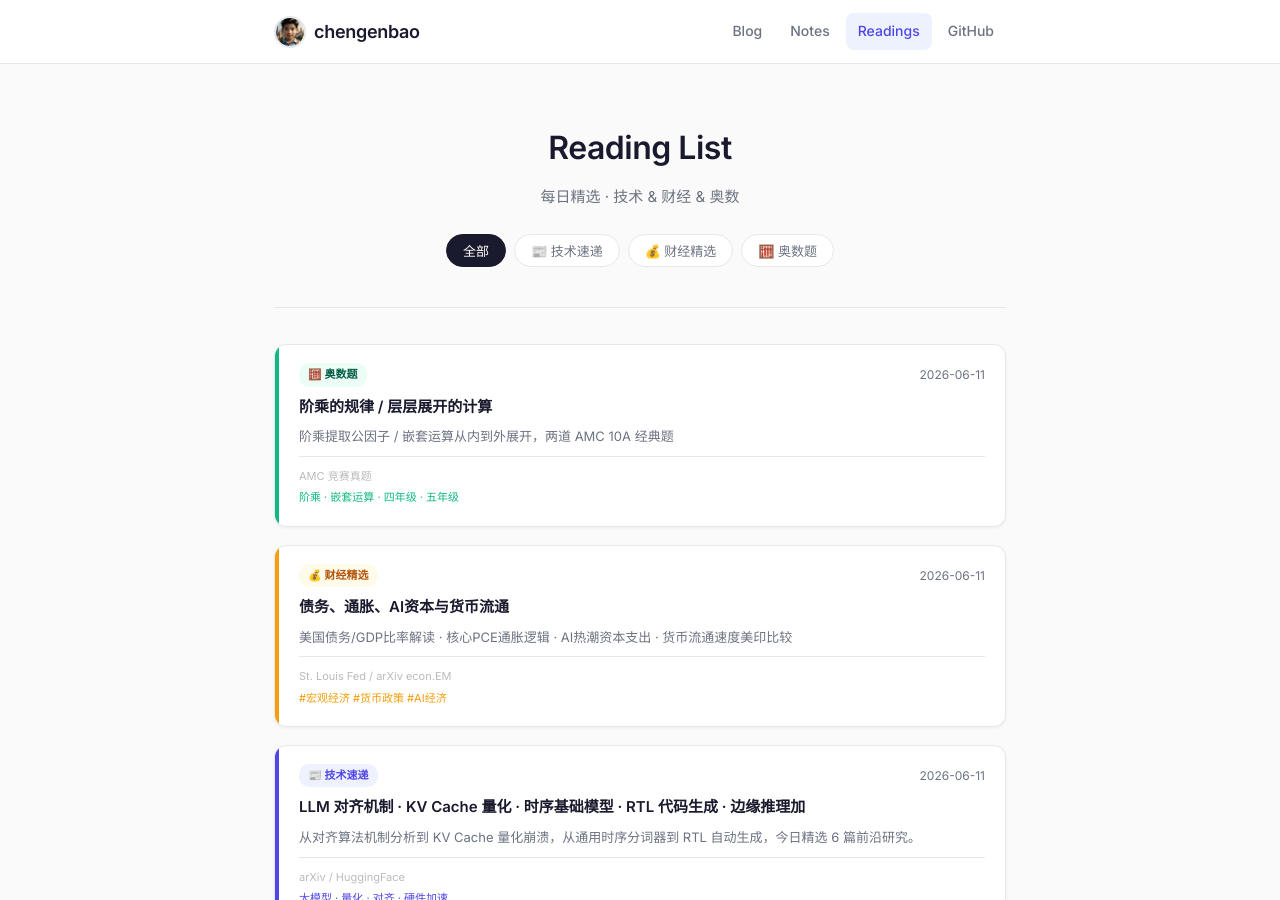
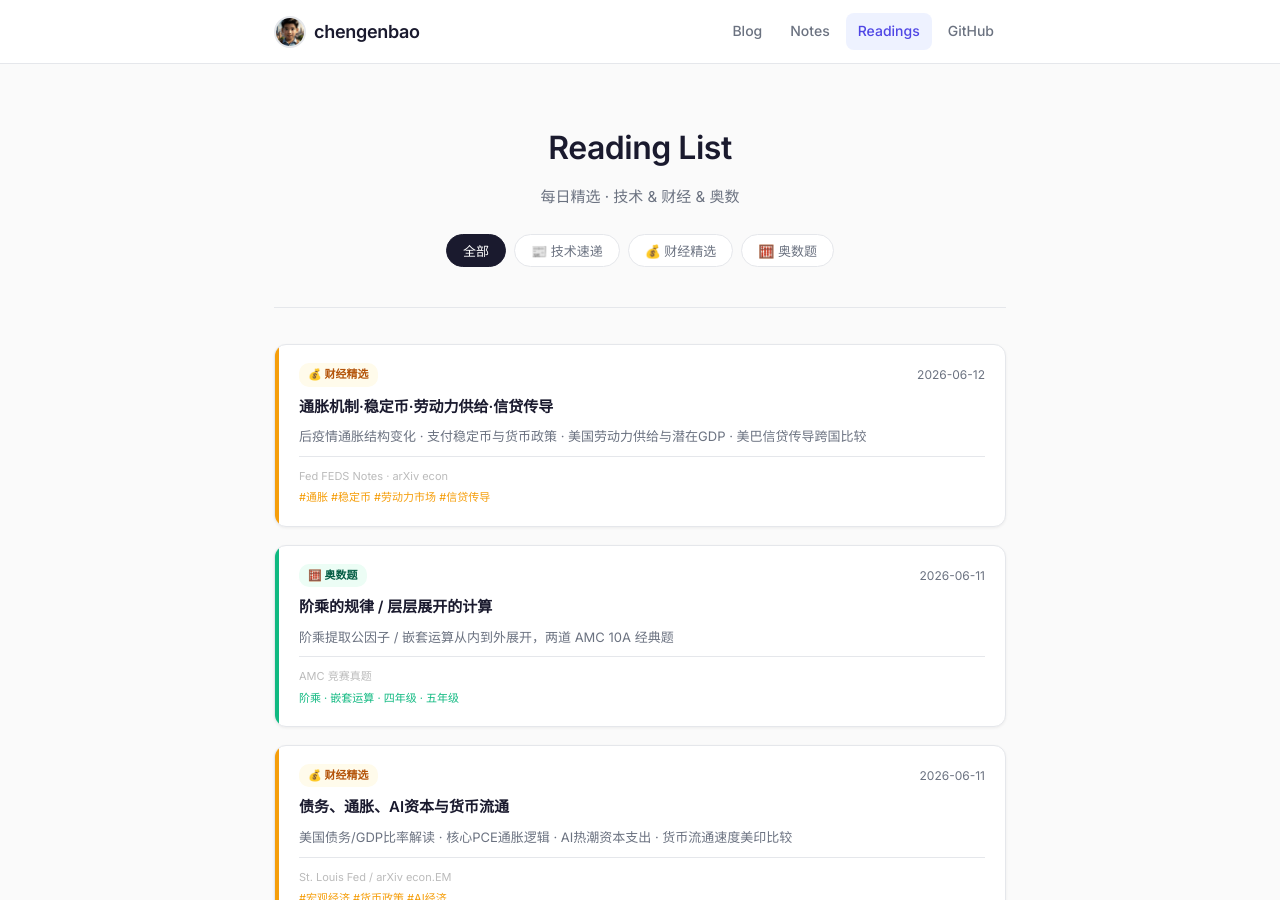
Before and after one commit to chengenbao/chengenbao.github.io, a Jekyll site: the page built from reading-list/index.md, in a window 1280 px wide and 900 px high. Built offline with Jekyll 4.4.1, drawn with Linux system fonts in a browser that asks for light colours.

Commit message:
update index finance 2026-06-12

```diff
--- a/reading-list/index.md
+++ b/reading-list/index.md
@@ -18,6 +18,7 @@ permalink: /reading-list/
   </div>
 
   <div class="rl-grid">
+<a class="rl-card finance" href="/reading-list/2026-06-12-finance-daily/"><div class="rl-accent"></div><div class="rl-body"><div class="rl-top"><span class="rl-badge finance">💰 财经精选</span><time>2026-06-12</time></div><h2>通胀机制·稳定币·劳动力供给·信贷传导</h2><p>后疫情通胀结构变化 · 支付稳定币与货币政策 · 美国劳动力供给与潜在GDP · 美巴信贷传导跨国比较</p><div class="rl-meta"><span class="rl-source">Fed FEDS Notes · arXiv econ</span><span class="rl-tags">#通胀 #稳定币 #劳动力市场 #信贷传导</span></div></div></a>
 <a class="rl-card math" href="/reading-list/2026-06-11-math/"><div class="rl-accent"></div><div class="rl-body"><div class="rl-top"><span class="rl-badge math">🧮 奥数题</span><time>2026-06-11</time></div><h2>阶乘的规律 / 层层展开的计算</h2><p>阶乘提取公因子 / 嵌套运算从内到外展开，两道 AMC 10A 经典题</p><div class="rl-meta"><span class="rl-source">AMC 竞赛真题</span><span class="rl-tags">阶乘 · 嵌套运算 · 四年级 · 五年级</span></div></div></a>
 <a class="rl-card finance" href="/reading-list/2026-06-11-finance-daily/">
   <div class="rl-accent"></div>
```
